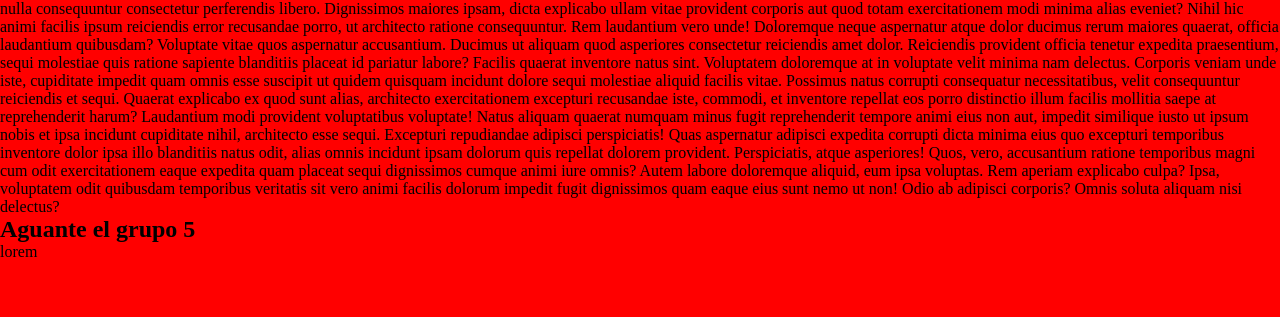
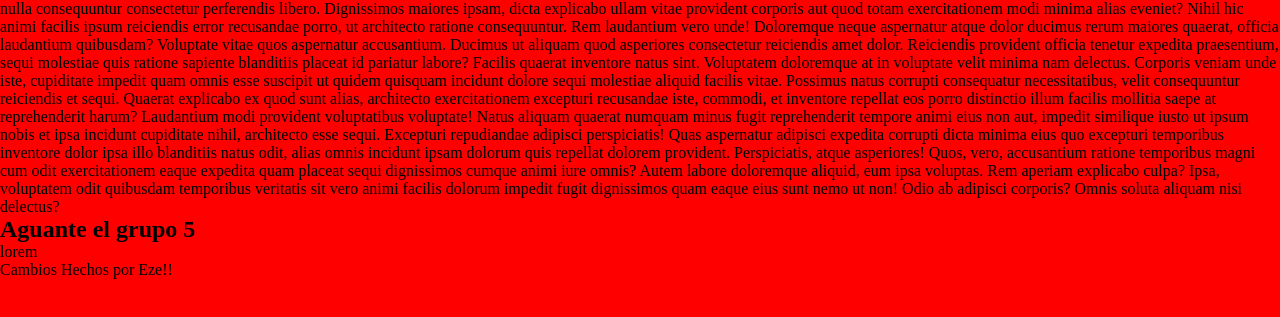
Before and after one commit to Svarium/Ecommerce---Grupo5, a plain HTML site: page index.html in a window 1280 px wide. Shown: the part 55-372 px from the top of the page. Drawn offline with Linux system fonts and the light colour scheme.

Commit message:
cambios hechos por Eze

```diff
--- a/index.html
+++ b/index.html
@@ -26,5 +26,7 @@
     <p>lorem
     </p>
 
+    <p>Cambios Hechos por Eze!!</p>
+
 </body>
 </html>
```
